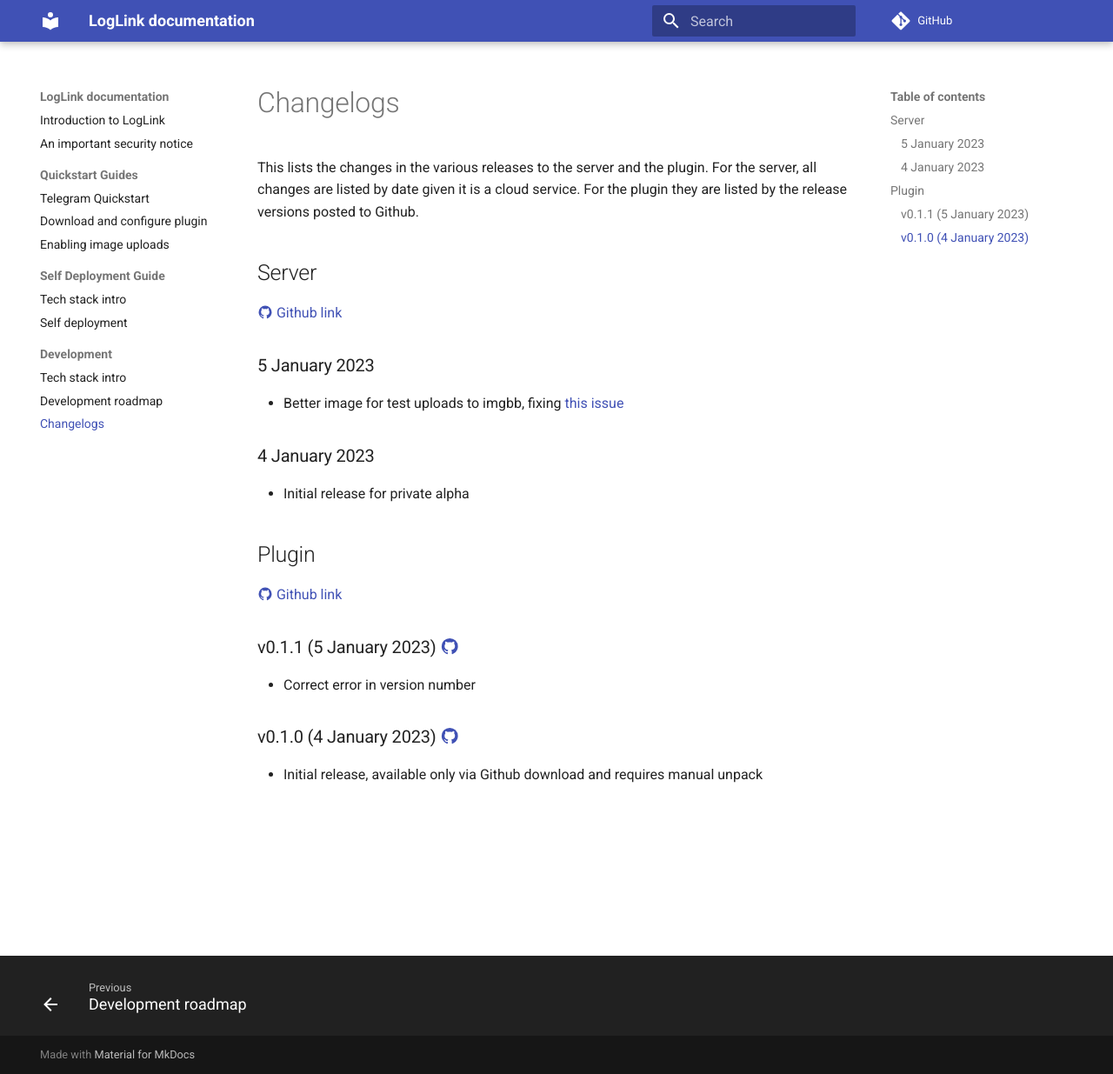
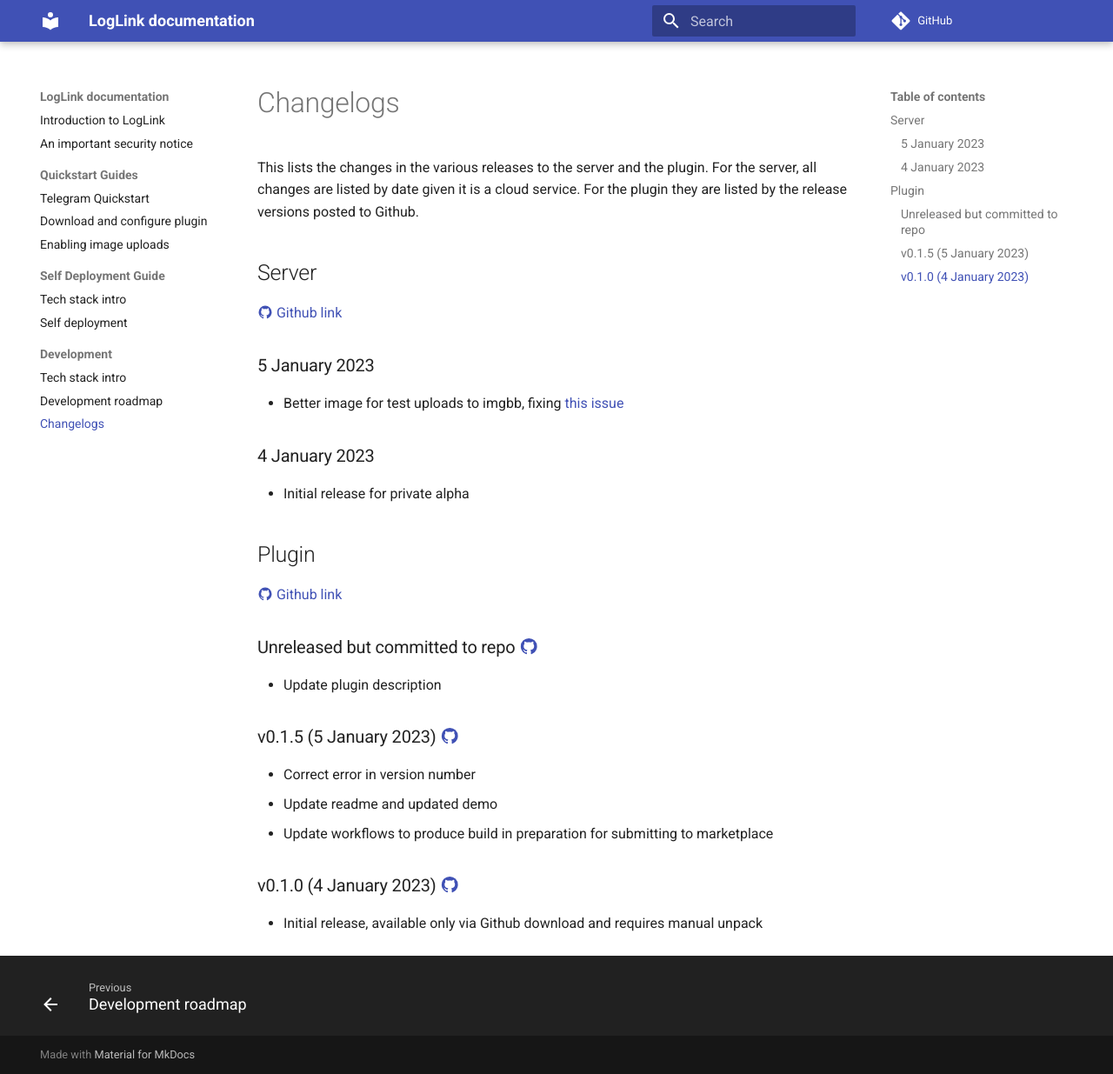
Before and after one commit to hankhank10/loglink-docs, an MkDocs documentation site: the page built from docs/changelog.md, in a window 1280 px wide and 1235 px high. Shown: the whole window at 87% size. Built offline with MkDocs 1.6.1 and Material for MkDocs 9.7.7, drawn with Linux system fonts in a browser that asks for light colours; comment, search, counter and statistics services are not loaded.

Commit message:
Update changelog.md

```diff
--- a/docs/changelog.md
+++ b/docs/changelog.md
@@ -18,9 +18,14 @@
 
 [:material-github: Github link](https://github.com/hankhank10/logseq-plugin)
 
-### v0.1.1 (5 January 2023) [:material-github:](https://github.com/hankhank10/loglink-plugin/releases/tag/v0.1.1)
+### Unreleased but committed to repo [:material-github:](https://github.com/hankhank10/loglink-plugin/)
+- Update plugin description
+
+### v0.1.5 (5 January 2023) [:material-github:](https://github.com/hankhank10/loglink-plugin/releases/tag/v0.1.5)
 
 - Correct error in version number
+- Update readme and updated demo
+- Update workflows to produce build in preparation for submitting to marketplace
 
 ### v0.1.0 (4 January 2023) [:material-github:](https://github.com/hankhank10/loglink-plugin/releases/tag/v0.1.0)
 
```
